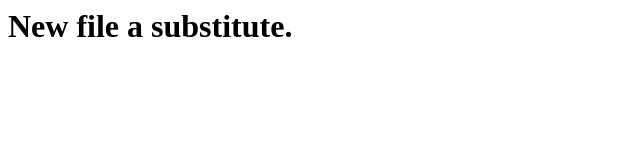
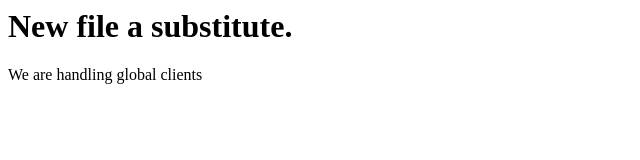
Before and after one commit to PkProd/Project2, a plain HTML site: page index.html in a window 1280 px wide. Shown: the whole page, without its empty margins (0-640 px from the left). Drawn offline with Linux system fonts and the light colour scheme.

Commit message:
global client

```diff
--- a/index.html
+++ b/index.html
@@ -1 +1,2 @@
 <h1>New file a substitute.</h1>
+<p>We are handling global clients</p>
```
